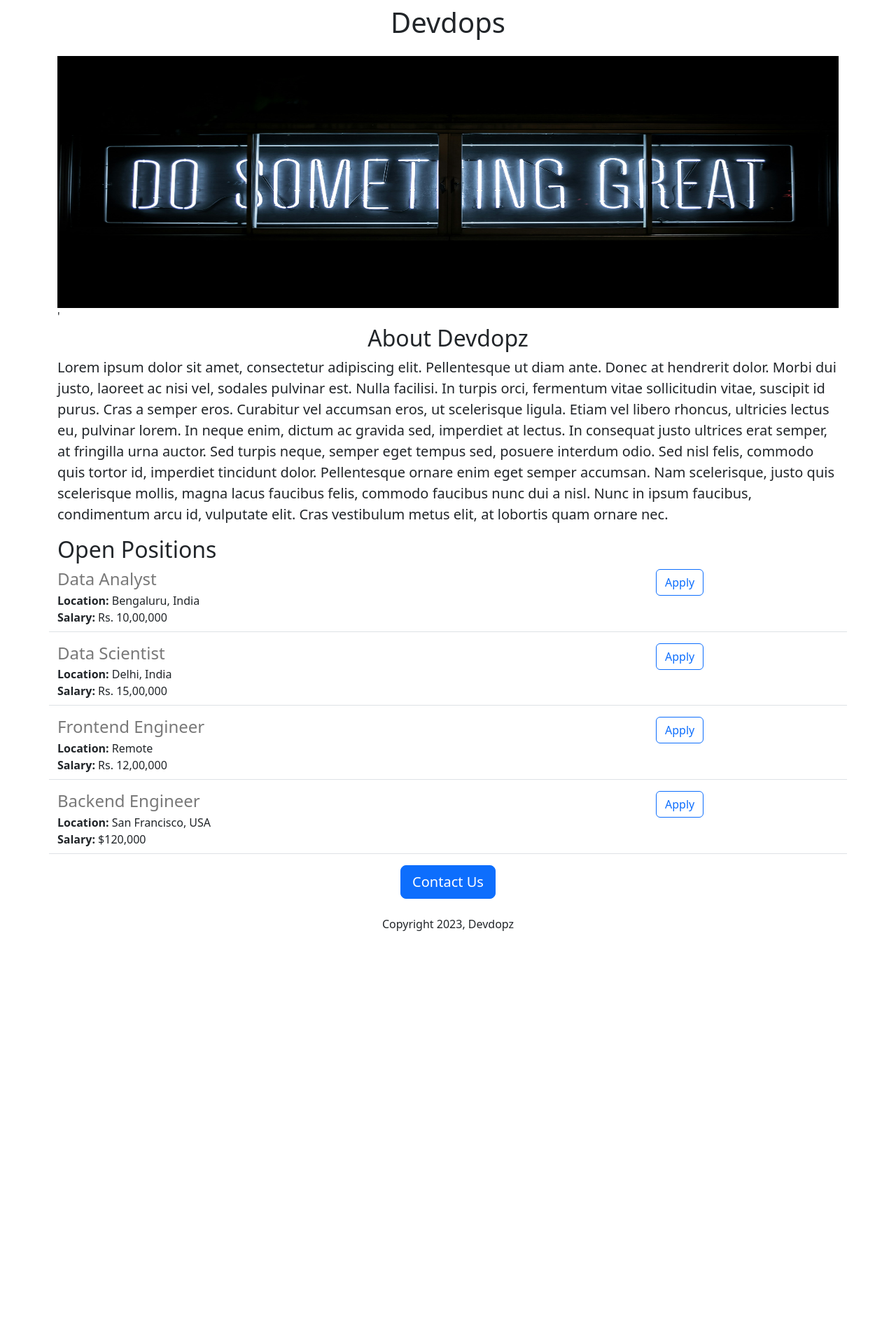
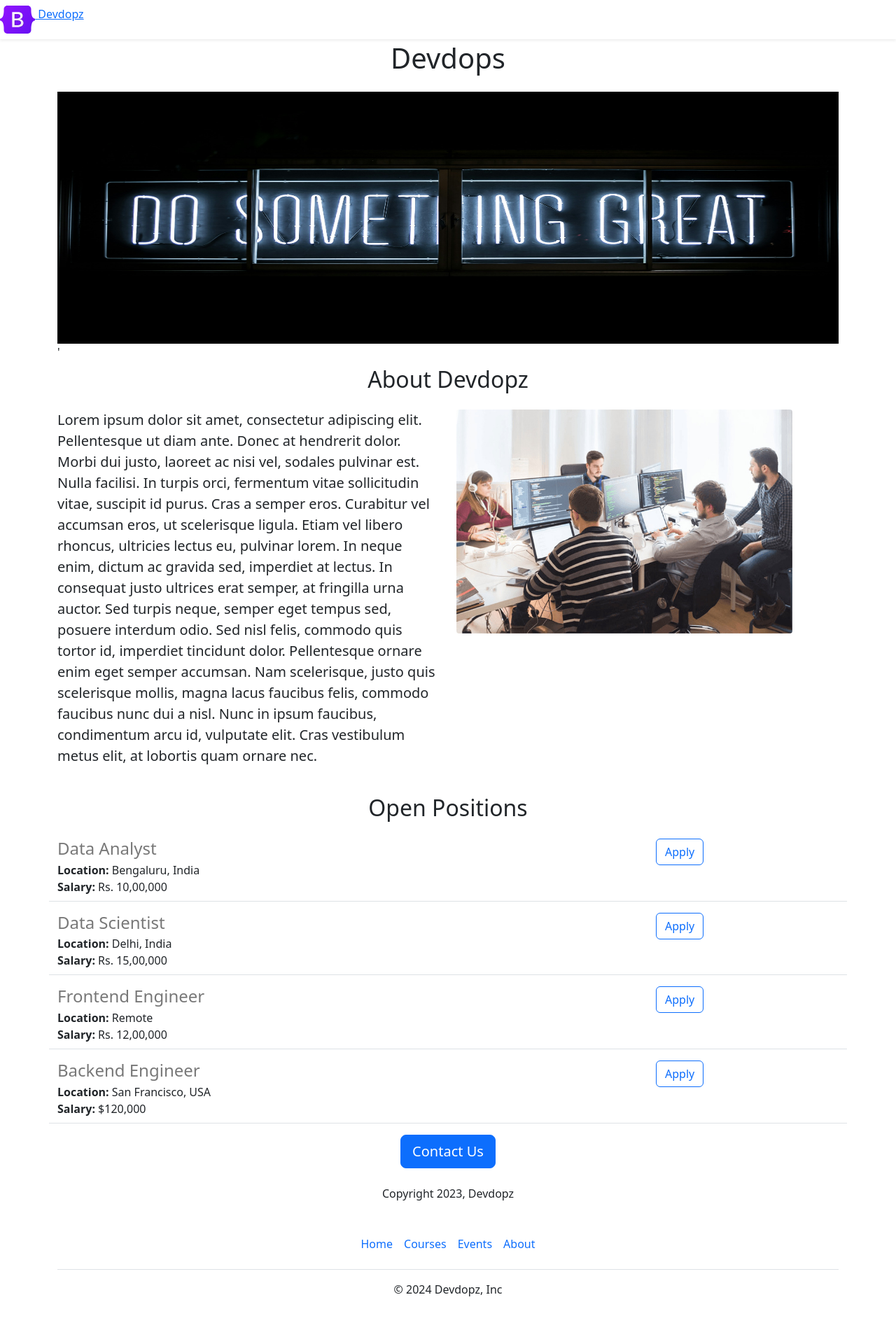
Before and after one commit to MuhammedAslamShahS/website-python-flask, a Flask app: page / in a window 1280 px wide. Shown: the whole page at 70% size. Before the commit the page ends 1330 px from the top, so only its background shows below. Run offline with Flask 3, Linux system fonts and the light colour scheme.

Commit message:
functional and aesthetic improvements

```diff
--- /dev/null
+++ b/templates/footer.html
@@ -0,0 +1,13 @@
+<div class="container">
+  <footer class="py-3 my-4">
+    <ul class="nav justify-content-center border-bottom pb-3 mb-3">
+      <li class="nav-item"><a target="_blank" href="https://www.devdopz.com" class="nav-link px-2 text-body-secondary">Home</a></li>
+      <li class="nav-item"><a target="_blank" href="https://www.devdopz.com/learn" class="nav-link px-2 text-body-secondary">Courses</a></li>
+
+
+      <li class="nav-item"><a target="_blank" href="https://www.devdopz.com/events" class="nav-link px-2 text-body-secondary">Events</a></li>
+      <li class="nav-item"><a target="_blank"  href="https://www.devdopz.com/learn" class="nav-link px-2 text-body-secondary">About</a></li>
+    </ul>
+    <p class="text-center text-body-secondary">&copy; 2024 Devdopz, Inc</p>
+  </footer>
+</div>
--- a/templates/home.html
+++ b/templates/home.html
@@ -14,21 +14,33 @@
   </style>
 </head>
 <body>
+  {% include 'nav.html' %}
   <div class="container">
   <h1 class="text-center mt-2 mb-4"> {{company_name}} </h1>
   <img class="img-fluid" id="banner" src='https://c30464b4-fecf-4ded-adda-f7a0a0cbadde-00-11fuscoclz5en.pike.replit.dev/static/banner.jpeg' height='320' alt='HTML Dog'>'
-  <h2 class="text-center">About Devdopz</h2>
+  <h2 class="text-center mt-2 mb-4">About Devdopz</h2>
+    <div class="row" style="margin-bottom:16px"">
+      <div class="col-md-6">
   <p class="lead"">Lorem ipsum dolor sit amet, consectetur adipiscing elit. Pellentesque ut diam ante. Donec at hendrerit dolor. Morbi dui justo, laoreet ac nisi vel, sodales pulvinar est. Nulla facilisi. In turpis orci, fermentum vitae sollicitudin vitae, suscipit id purus. Cras a semper eros. Curabitur vel accumsan eros, ut scelerisque ligula. Etiam vel libero rhoncus, ultricies lectus eu, pulvinar lorem. In neque enim, dictum ac gravida sed, imperdiet at lectus. In consequat justo ultrices erat semper, at fringilla urna auctor. Sed turpis neque, semper eget tempus sed, posuere interdum odio. Sed nisl felis, commodo quis tortor id, imperdiet tincidunt dolor. Pellentesque ornare enim eget semper accumsan. Nam scelerisque, justo quis scelerisque mollis, magna lacus faucibus felis, commodo faucibus nunc dui a nisl. Nunc in ipsum faucibus, condimentum arcu id, vulputate elit. Cras vestibulum metus elit, at lobortis quam ornare nec. </p>
-  <h2>Open Positions</h2>
+   </div>
+    <div class="d-none d-md-block col-6">
+     <img src="/static/people-with-work.jpg" style="height:320px; border-radius:4px;">
+    </div>
+</div>
+
+  <h2 class="text-center mt-4 mb-4">Open Positions</h2>
+
   <div>
     {% for job in jobs %}
       {% include 'jobitem.html' %}
     {% endfor %}
   </div>
+
     <div class="text-center">
-      <button class="btn btn-primary btn-lg"">Contact Us</button>
+      <a class="btn btn-primary btn-lg" href=" mailto:muhammedaslamshahsofficial@gmail.com?subject=Question%20about%20Job%20Openings&?body=My%20Name%20%3A%20%3CYour%20name%20here%3E%0D%0AMy%20Questions%20%3A%20%3CEnter%20your%20question%20here%3E ">Contact Us</a>
       <p class="mt-4">Copyright 2023, Devdopz</p>
     </div>
     </div>
+  {% include 'footer.html' %}
 </body>
 </html>
--- a/templates/jobitem.html
+++ b/templates/jobitem.html
@@ -13,6 +13,6 @@
      {% endif %}
   </div>
   <div class="col-3">
-    <button type="button" class="btn btn-outline-primary">Apply</button>
+    <a href="mailto:muhammedaslamshahsofficial@gmail.com?subject=Application%20for%20{{job['title']}}&?body=My%20Name%20%3A%20%3CYour%20name%20here%3E%0D%0AMy%20Resume%20Link%20%3A%20%3CYour%20resume%20link%3E%0D%0AMy%20LinkedIn%20link%20%3A%20%3CYour%20linked%20link%3E" type="button" class="btn btn-outline-primary float-right align-middle">Apply</a>
   </div>
 </div>
--- /dev/null
+++ b/templates/nav.html
@@ -0,0 +1,9 @@
+<nav class="navbar shadow-sm fixed-top bg-white"">
+  <div>
+    <a class="nav-brand" href="#">
+      <img  src="/static/logo.svg" height="40" class="d-inline-block align-top" alt=""">
+      Devdopz
+    </a>
+  </div>
+</nav>
+<div style="height:51px"></div>
```
Also changed, not shown: static/logo.svg (added), static/people-with-work.jpg (added).
